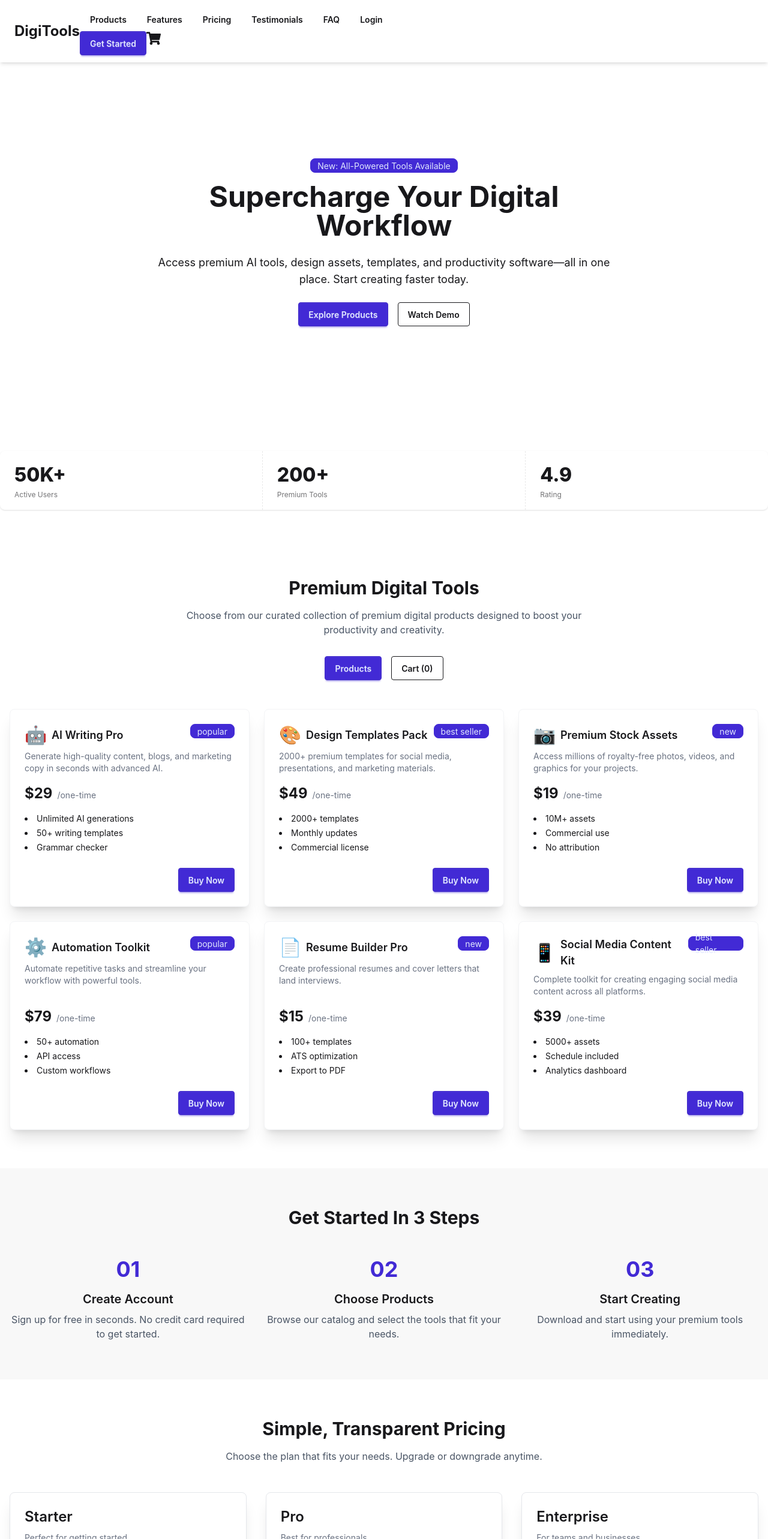
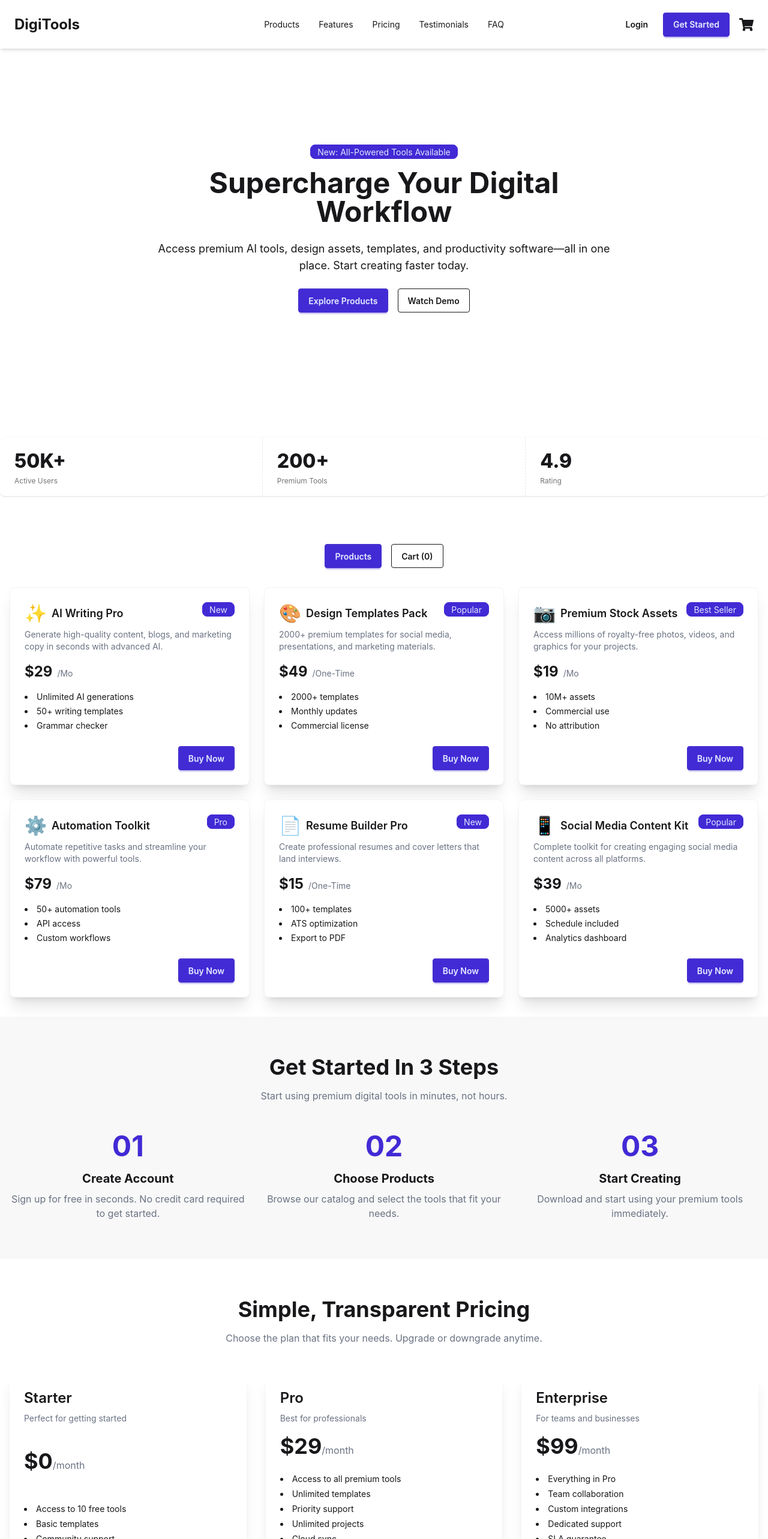
Before and after one commit to Arif7991/digi-tools, a React (Vite) app: page / in a window 1280 px wide. Shown: the top 2566 px of the page at 60% size. Built offline with nearby package versions, Linux system fonts and the light colour scheme.

Commit message:
Add product JSON data with 6 items

```diff
--- a/src/App.jsx
+++ b/src/App.jsx
@@ -2,7 +2,7 @@ import React, { useState } from "react";
 import { ToastContainer } from "react-toastify";
 import Navbar from "./components/Navbar";
 import Banner from "./components/Banner";
-import PremiumTools from "./components/PremiumTools";
+import MainSection from "./components/MainSection";
 import Steps from "./components/Steps";
 import Pricing from "./components/Pricing";
 import CTA from "./components/CTA";
@@ -27,7 +27,7 @@ function App() {
     <div className="min-h-screen flex flex-col">
       <Navbar cartCount={cartItems.length} />
       <Banner />
-      <PremiumTools
+      <MainSection
         cartItems={cartItems}
         addToCart={addToCart}
         removeFromCart={removeFromCart}
--- a/src/components/Cart.jsx
+++ b/src/components/Cart.jsx
@@ -23,12 +23,9 @@ const Cart = ({ cartItems, removeFromCart, clearCart }) => {
       <div className="space-y-4">
         {cartItems.map((item) => (
           <div key={item.id} className="flex items-center justify-between p-4 bg-base-100 rounded-lg shadow">
-            <div className="flex items-center gap-4">
-              <span className="text-2xl">{item.icon}</span>
-              <div>
-                <h3 className="font-bold">{item.name}</h3>
-                <p className="text-sm text-gray-500">${item.price} / {item.period}</p>
-              </div>
+            <div>
+              <h3 className="font-bold">{item.name}</h3>
+              <p className="text-sm text-gray-500">${item.price.toFixed(2)}</p>
             </div>
             <button
               className="btn btn-sm btn-outline btn-error"
--- a/src/components/Navbar.jsx
+++ b/src/components/Navbar.jsx
@@ -2,43 +2,24 @@ import React from "react";
 import { FaShoppingCart } from "react-icons/fa";
 
 const Navbar = ({ cartCount }) => {
-  const scrollTo = (id) => {
-    const element = document.getElementById(id);
-    if (element) element.scrollIntoView({ behavior: "smooth" });
-  };
-
   return (
-    <nav className="navbar flex container mx-auto bg-base-100 shadow-md px-6 py-3 sticky top-0 z-50">
-      <div className="">
-        <button className="text-2xl font-bold" onClick={() => scrollTo("home")}>
-          DigiTools
-        </button>
+    <nav className="navbar bg-base-100 shadow-md px-6 py-4">
+      <div className="navbar-start">
+        <a className="text-2xl font-bold">DigiTools</a>
       </div>
-      <div className="">
-        <div>
-          <button className="btn btn-ghost" onClick={() => scrollTo("products")}>
-          Products
-        </button>
-        <button className="btn btn-ghost" onClick={() => scrollTo("features")}>
-          Features
-        </button>
-        <button className="btn btn-ghost" onClick={() => scrollTo("pricing")}>
-          Pricing
-        </button>
-        <button className="btn btn-ghost" onClick={() => scrollTo("testimonials")}>
-          Testimonials
-        </button>
-        <button className="btn btn-ghost" onClick={() => scrollTo("faq")}>
-          FAQ
-        </button>
-        <button className="btn btn-ghost" onClick={() => scrollTo("login")}>
-          Login
-        </button>
-        </div>
-        <button className="btn btn-primary" onClick={() => scrollTo("pricing")}>
-          Get Started
-        </button>
-        <div className="indicator cursor-pointer" onClick={() => scrollTo("cart")}>
+      <div className="navbar-center hidden lg:flex">
+        <ul className="menu menu-horizontal px-1 gap-2">
+          <li><a>Products</a></li>
+          <li><a>Features</a></li>
+          <li><a>Pricing</a></li>
+          <li><a>Testimonials</a></li>
+          <li><a>FAQ</a></li>
+        </ul>
+      </div>
+      <div className="navbar-end gap-2">
+        <a className="btn btn-ghost">Login</a>
+        <a className="btn btn-primary">Get Started</a>
+        <div className="indicator ml-2">
           <FaShoppingCart className="text-2xl" />
           {cartCount > 0 && (
             <span className="badge badge-sm indicator-item">{cartCount}</span>
--- a/src/components/Pricing.jsx
+++ b/src/components/Pricing.jsx
@@ -3,50 +3,69 @@ import React from "react";
 const plans = [
   {
     name: "Starter",
+    price: "$0",
+    period: "/month",
     description: "Perfect for getting started",
-    price: 0,
-    period: "month",
-    features: ["Access to 10 free tools", "Basic templates", "Community support", "1 project per month"],
+    features: [
+      "Access to 10 free tools",
+      "Basic templates",
+      "Community support",
+      "1 project per month",
+    ],
     buttonText: "Get Started Free",
-    buttonClass: "btn-outline"
+    buttonClass: "btn-outline",
   },
   {
     name: "Pro",
+    price: "$29",
+    period: "/month",
     description: "Best for professionals",
-    price: 29,
-    period: "month",
-    features: ["Access to all premium tools", "Unlimited templates", "Priority support", "Unlimited projects", "Cloud sync", "Advanced analytics"],
+    features: [
+      "Access to all premium tools",
+      "Unlimited templates",
+      "Priority support",
+      "Unlimited projects",
+      "Cloud sync",
+      "Advanced analytics",
+    ],
     buttonText: "Start Pro Trial",
-    buttonClass: "btn-primary"
+    buttonClass: "btn-primary",
   },
   {
     name: "Enterprise",
+    price: "$99",
+    period: "/month",
     description: "For teams and businesses",
-    price: 99,
-    period: "month",
-    features: ["Everything in Pro", "Team collaboration", "Custom integrations", "Dedicated support", "SLA guarantee", "Custom branding"],
+    features: [
+      "Everything in Pro",
+      "Team collaboration",
+      "Custom integrations",
+      "Dedicated support",
+      "SLA guarantee",
+      "Custom branding",
+    ],
     buttonText: "Contact Sales",
-    buttonClass: "btn-outline"
-  }
+    buttonClass: "btn-outline",
+  },
 ];
 
 const Pricing = () => {
   return (
-    <section className="py-16 bg-base-100">
+    <section id="pricing" className="py-16">
       <div className="container mx-auto px-4">
-        <h2 className="text-3xl font-bold text-center mb-4">Simple, Transparent Pricing</h2>
-        <p className="text-center text-gray-600 mb-12">Choose the plan that fits your needs. Upgrade or downgrade anytime.</p>
+        <h2 className="text-4xl font-bold text-center mb-4">Simple, Transparent Pricing</h2>
+        <p className="text-center text-gray-500 mb-12">Choose the plan that fits your needs. Upgrade or downgrade anytime.</p>
         <div className="grid grid-cols-1 md:grid-cols-3 gap-8">
           {plans.map((plan, idx) => (
-            <div key={idx} className="card bg-base-100 shadow-xl border border-gray-200">
+            <div key={idx} className="card bg-base-100 shadow-xl">
               <div className="card-body">
                 <h3 className="card-title text-2xl">{plan.name}</h3>
-                <p className="text-gray-500">{plan.description}</p>
-                <div className="mt-4">
-                  <span className="text-4xl font-bold">${plan.price}</span>
-                  <span className="text-gray-500">/{plan.period}</span>
-                </div>
-                <ul className="list-disc list-inside mt-4 space-y-1 text-sm">
+                <p className="text-sm text-gray-500">{plan.description}</p>
+                <p className="text-4xl font-bold mt-2">
+                  {plan.price}
+                  <span className="text-base font-normal text-gray-500">{plan.period}</span>
+                </p>
+                <ul className="list-disc list-inside mt-4 space-y-1">
                   {plan.features.map((feature, i) => (
                     <li key={i}>{feature}</li>
                   ))}
--- a/src/components/Steps.jsx
+++ b/src/components/Steps.jsx
@@ -1,26 +1,25 @@
 import React from "react";
 
 const Steps = () => {
+  const steps = [
+    { number: "01", title: "Create Account", desc: "Sign up for free in seconds. No credit card required to get started." },
+    { number: "02", title: "Choose Products", desc: "Browse our catalog and select the tools that fit your needs." },
+    { number: "03", title: "Start Creating", desc: "Download and start using your premium tools immediately." },
+  ];
+
   return (
-    <section className="py-16 bg-base-200">
+    <section id="features" className="py-16 bg-base-200">
       <div className="container mx-auto px-4">
-        <h2 className="text-3xl font-bold text-center mb-12">Get Started In 3 Steps</h2>
+        <h2 className="text-4xl font-bold text-center mb-4">Get Started In 3 Steps</h2>
+        <p className="text-center text-gray-500 mb-12">Start using premium digital tools in minutes, not hours.</p>
         <div className="grid grid-cols-1 md:grid-cols-3 gap-8">
-          <div className="text-center">
-            <div className="text-4xl font-bold text-primary mb-4">01</div>
-            <h3 className="text-xl font-semibold mb-2">Create Account</h3>
-            <p className="text-gray-600">Sign up for free in seconds. No credit card required to get started.</p>
-          </div>
-          <div className="text-center">
-            <div className="text-4xl font-bold text-primary mb-4">02</div>
-            <h3 className="text-xl font-semibold mb-2">Choose Products</h3>
-            <p className="text-gray-600">Browse our catalog and select the tools that fit your needs.</p>
-          </div>
-          <div className="text-center">
-            <div className="text-4xl font-bold text-primary mb-4">03</div>
-            <h3 className="text-xl font-semibold mb-2">Start Creating</h3>
-            <p className="text-gray-600">Download and start using your premium tools immediately.</p>
-          </div>
+          {steps.map((step, idx) => (
+            <div key={idx} className="text-center">
+              <div className="text-5xl font-bold text-primary mb-4">{step.number}</div>
+              <h3 className="text-xl font-bold mb-2">{step.title}</h3>
+              <p className="text-gray-500">{step.desc}</p>
+            </div>
+          ))}
         </div>
       </div>
     </section>
--- a/src/data/products.json
+++ b/src/data/products.json
@@ -4,20 +4,20 @@
     "name": "AI Writing Pro",
     "description": "Generate high-quality content, blogs, and marketing copy in seconds with advanced AI.",
     "price": 29,
-    "period": "one-time",
-    "tag": "popular",
-    "tagType": "popular",
+    "period": "Mo",
+    "tag": "New",
+    "tagType": "new",
     "features": ["Unlimited AI generations", "50+ writing templates", "Grammar checker"],
-    "icon": "🤖"
+    "icon": "✨"
   },
   {
     "id": 2,
     "name": "Design Templates Pack",
     "description": "2000+ premium templates for social media, presentations, and marketing materials.",
     "price": 49,
-    "period": "one-time",
-    "tag": "best seller",
-    "tagType": "best seller",
+    "period": "One-Time",
+    "tag": "Popular",
+    "tagType": "popular",
     "features": ["2000+ templates", "Monthly updates", "Commercial license"],
     "icon": "🎨"
   },
@@ -26,9 +26,9 @@
     "name": "Premium Stock Assets",
     "description": "Access millions of royalty-free photos, videos, and graphics for your projects.",
     "price": 19,
-    "period": "one-time",
-    "tag": "new",
-    "tagType": "new",
+    "period": "Mo",
+    "tag": "Best Seller",
+    "tagType": "best seller",
     "features": ["10M+ assets", "Commercial use", "No attribution"],
     "icon": "📷"
   },
@@ -37,10 +37,10 @@
     "name": "Automation Toolkit",
     "description": "Automate repetitive tasks and streamline your workflow with powerful tools.",
     "price": 79,
-    "period": "one-time",
-    "tag": "popular",
+    "period": "Mo",
+    "tag": "Pro",
     "tagType": "popular",
-    "features": ["50+ automation", "API access", "Custom workflows"],
+    "features": ["50+ automation tools", "API access", "Custom workflows"],
     "icon": "⚙️"
   },
   {
@@ -48,8 +48,8 @@
     "name": "Resume Builder Pro",
     "description": "Create professional resumes and cover letters that land interviews.",
     "price": 15,
-    "period": "one-time",
-    "tag": "new",
+    "period": "One-Time",
+    "tag": "New",
     "tagType": "new",
     "features": ["100+ templates", "ATS optimization", "Export to PDF"],
     "icon": "📄"
@@ -59,9 +59,9 @@
     "name": "Social Media Content Kit",
     "description": "Complete toolkit for creating engaging social media content across all platforms.",
     "price": 39,
-    "period": "one-time",
-    "tag": "best seller",
-    "tagType": "best seller",
+    "period": "Mo",
+    "tag": "Popular",
+    "tagType": "popular",
     "features": ["5000+ assets", "Schedule included", "Analytics dashboard"],
     "icon": "📱"
   }
```
